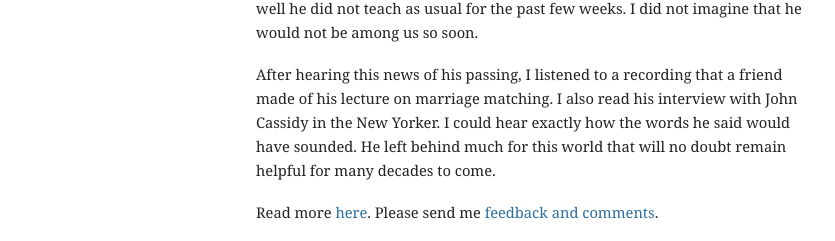
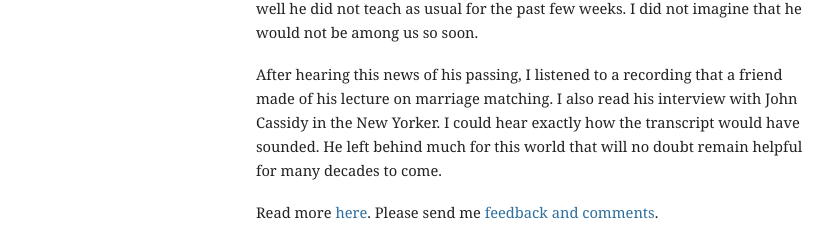
Before and after one commit to mbwong/mbwong.github.com, a Jekyll site: the page built from _posts/2014-05-04-gary-becker.md, in a window 1280 px wide. Shown: the part 766-1007 px from the top of the page, without its empty margins (94-929 px from the left). Built offline with Jekyll 4.4.1, drawn with Linux system fonts in a browser that asks for light colours.

Commit message:
Update 2014-05-04-gary-becker.md

```diff
--- a/_posts/2014-05-04-gary-becker.md
+++ b/_posts/2014-05-04-gary-becker.md
@@ -15,4 +15,4 @@ To Becker economic analysis was a tool to help people. When I introduced myself
 
 Becker was very active and sharp even just a few months ago, engaging in workshops and giving full length lectures. I had looked forward to attending his lectures on human capital this quarter, but since he had not been feeling well he did not teach as usual for the past few weeks. I did not imagine that he would not be among us so soon.
 
-After hearing this news of his passing, I listened to a recording that a friend made of his lecture on marriage matching. I also read his interview with John Cassidy in the New Yorker. I could hear exactly how the words he said would have sounded. He left behind much for this world that will no doubt remain helpful for many decades to come.
+After hearing this news of his passing, I listened to a recording that a friend made of his lecture on marriage matching. I also read his interview with John Cassidy in the New Yorker. I could hear exactly how the transcript would have sounded. He left behind much for this world that will no doubt remain helpful for many decades to come.
```
